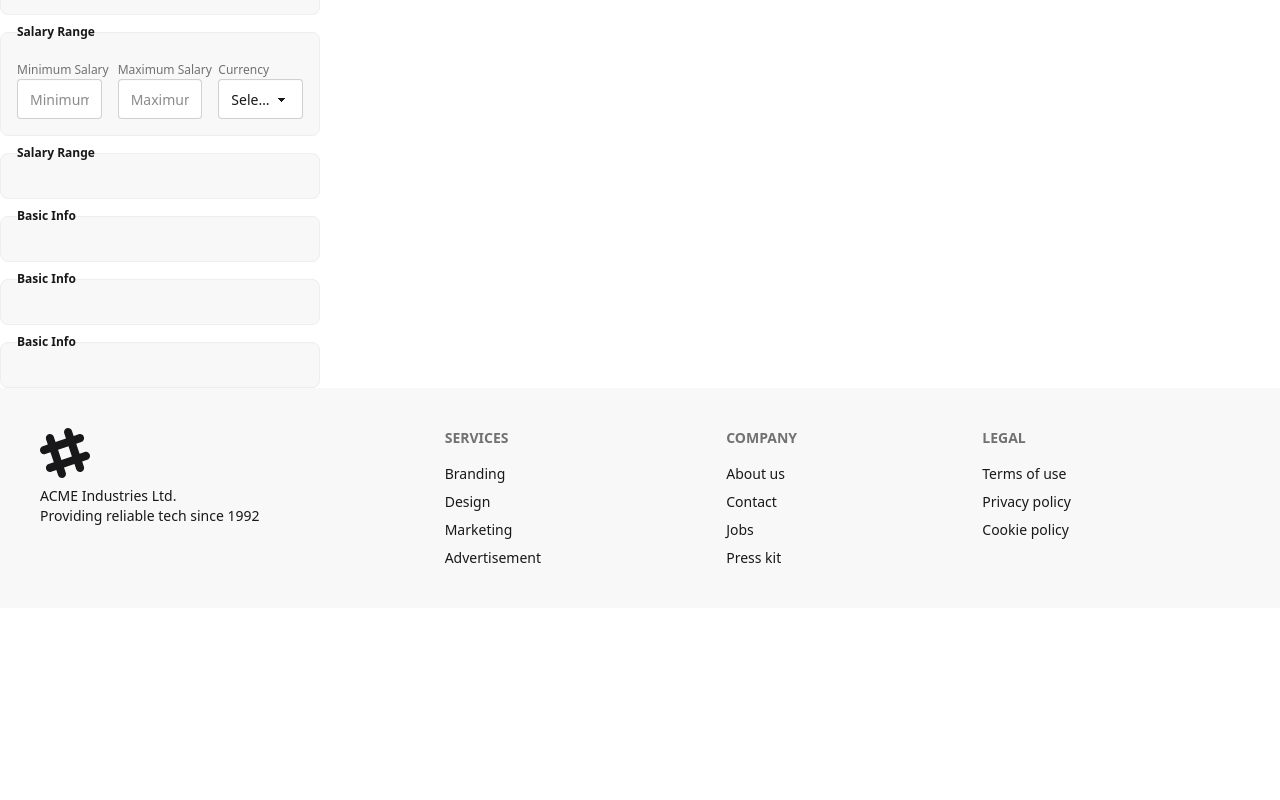
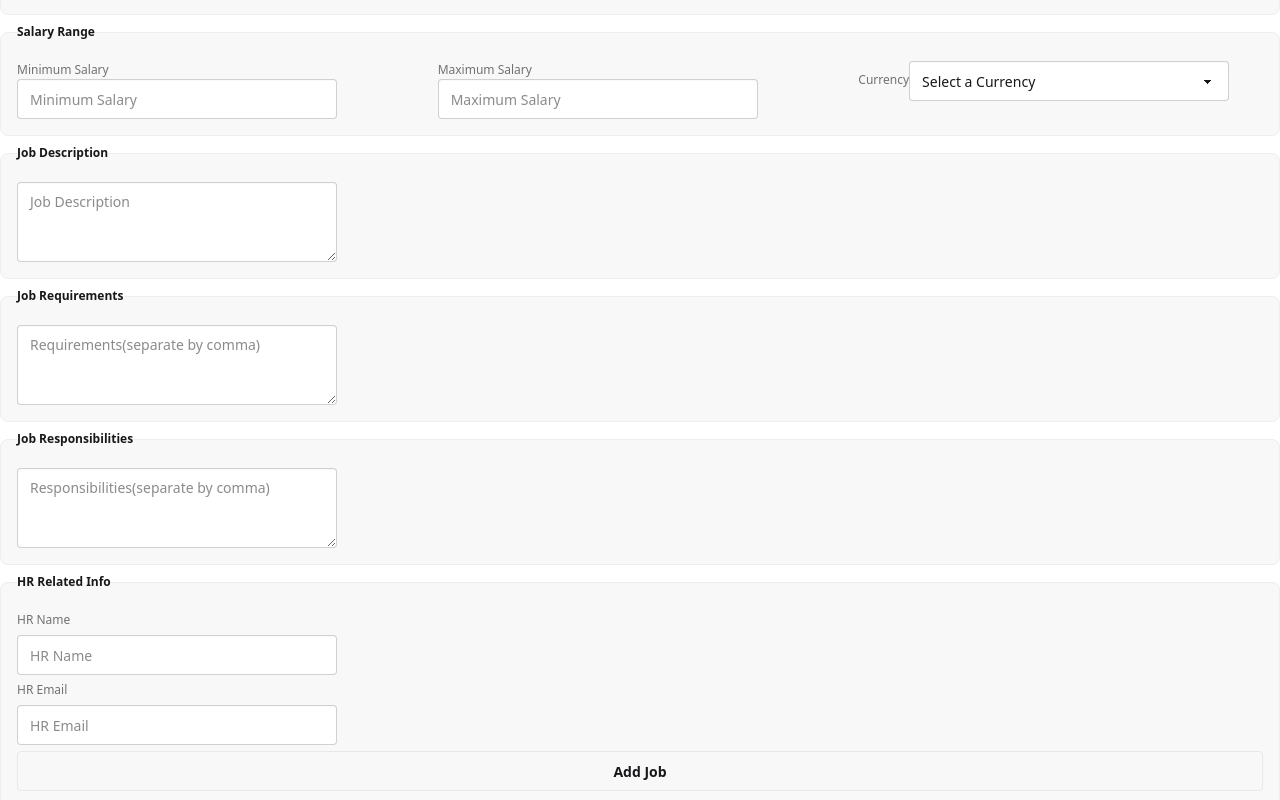
Before and after one commit to shahadot99999/career-code-client, a React app: page /addJob in a window 1280 px wide. Shown: the part 720-1520 px from the top of the page. Before the commit the page ends 1328 px from the top, so only its background shows below. Built offline with nearby package versions, Linux system fonts and the light colour scheme; no server answers; sample sign-in values are in the browser's storage; the HTML template or start-up script is replaced by a standard one.

Commit message:
Finish the form and Extract form data

```diff
--- a/src/pages/AddJob/AddJob.jsx
+++ b/src/pages/AddJob/AddJob.jsx
@@ -1,11 +1,22 @@
 import React from 'react';
 
 const AddJob = () => {
+
+    const handleAddAJob = e =>{
+        e.preventDefault();
+        const form = e.target;
+        const formData = new FormData(form);
+
+
+        const data = Object.fromEntries(formData.entries());
+        console.log(data);
+
+    }
     return (
         <div>
             <h3 className="3xl">Please add a job.</h3>
-            <form >
-                <fieldset className="fieldset bg-base-200 border-base-300 rounded-box w-xs border p-4">
+            <form onSubmit={handleAddAJob} >
+                <fieldset className="fieldset bg-base-200 border-base-300 rounded-box w-full border p-4">
                     <legend className="fieldset-legend">Basic Info</legend>
 
                     <label className="label">Job Title</label>
@@ -22,7 +33,7 @@
                 </fieldset>
 
                 {/* Job Type */}
-                <fieldset className="fieldset bg-base-200 border-base-300 rounded-box w-xs border p-4">
+                <fieldset className="fieldset bg-base-200 border-base-300 rounded-box w-full border p-4">
                     <legend className="fieldset-legend">Job Type</legend>
                     <div className="filter">
                         <input className="btn filter-reset" type="radio" name="jobType" aria-label="All" />
@@ -34,7 +45,7 @@
                 </fieldset>
 
                 {/* Job Category */}
-                <fieldset className="fieldset bg-base-200 border-base-300 rounded-box w-xs border p-4">
+                <fieldset className="fieldset bg-base-200 border-base-300 rounded-box w-full border p-4">
                     <legend className="fieldset-legend">Job Category</legend>
 
                     <select defaultValue="Job Category" name='category'
@@ -47,7 +58,7 @@
                 </fieldset>
 
                 {/*Application Deadline */}
-                <fieldset className="fieldset bg-base-200 border-base-300 rounded-box w-xs border p-4">
+                <fieldset className="fieldset bg-base-200 border-base-300 rounded-box w-full border p-4">
                     <legend className="fieldset-legend">Application Deadline</legend>
                     <input type="date" className="input" />
 
@@ -55,25 +66,25 @@
                 </fieldset>
 
                 {/* Salary Range */}
-                <fieldset className="fieldset bg-base-200 border-base-300 rounded-box w-xs border p-4">
+                <fieldset className="fieldset bg-base-200 border-base-300 rounded-box w-full border p-4">
                     <legend className="fieldset-legend">Salary Range</legend>
 
                     <div className='grid grid-cols-1 lg:grid-cols-3 gap-4'>
 
                         <div>
                             <label className="label">Minimum Salary</label>
-                            <input type="text" className="input" name='salaryMin' placeholder="Minimum Salary" />
+                            <input type="text" className="input" name='min' placeholder="Minimum Salary" />
                         </div>
 
                         <div>
                             <label className="label">Maximum Salary</label>
-                            <input type="text" className="input" name='salaryMax'
+                            <input type="text" className="input" name='max'
                                 placeholder="Maximum Salary" />
                         </div>
 
                         <div>
                             <label className="label">Currency</label>
-                            <select defaultValue="Select a Currency" name='currency category'
+                            <select defaultValue="Select a Currency" name='currency '
                                 className="select">
                                 <option disabled={true}>Select a Currency</option>
                                 <option>BDT</option>
@@ -85,33 +96,48 @@
 
                 </fieldset>
 
-                {/*  */}
-                <fieldset className="fieldset bg-base-200 border-base-300 rounded-box w-xs border p-4">
-                    <legend className="fieldset-legend">Salary Range</legend>
+                {/* Job Description */}
+                <fieldset className="fieldset bg-base-200 border-base-300 rounded-box w-full border p-4">
+                    <legend className="fieldset-legend">Job Description</legend>
+                      <textarea className="textarea"
+                      name='description' placeholder="Job Description"></textarea>
 
 
                 </fieldset>
 
-                {/*  */}
-                <fieldset className="fieldset bg-base-200 border-base-300 rounded-box w-xs border p-4">
-                    <legend className="fieldset-legend">Basic Info</legend>
+                {/* Job Requirements */}
+                <fieldset className="fieldset bg-base-200 border-base-300 rounded-box w-full border p-4">
+                    <legend className="fieldset-legend">Job Requirements</legend>
+                    <textarea className="textarea"
+                     name='requirements'
+                     placeholder="Requirements(separate by comma)"></textarea>
+                </fieldset>
+
+                {/* Job Responsibilities */}
+                <fieldset className="fieldset bg-base-200 border-base-300 rounded-box w-full border p-4">
+                    <legend className="fieldset-legend">Job Responsibilities</legend>
+                    <textarea className="textarea"
+                     name='responsibilities'
+                     placeholder="Responsibilities(separate by comma)"></textarea>
+                </fieldset>
 
 
+
+
+                {/*  */}
+                <fieldset className="fieldset bg-base-200 border-base-300 rounded-box w-full border p-4">
+                    <legend className="fieldset-legend">HR Related Info</legend>
+
+                    <label className="label">HR Name</label>
+                    <input type="text" name='hr_name' className="input" placeholder="HR Name" />
+
+                    <label className="label">HR Email</label>
+                    <input type="email" name='company' className="input" placeholder="HR Email" />
+
+                   <input type="submit" className='btn' value="Add Job" />
                 </fieldset>
 
-                {/*  */}
-                <fieldset className="fieldset bg-base-200 border-base-300 rounded-box w-xs border p-4">
-                    <legend className="fieldset-legend">Basic Info</legend>
 
-
-                </fieldset>
-
-                {/*  */}
-                <fieldset className="fieldset bg-base-200 border-base-300 rounded-box w-xs border p-4">
-                    <legend className="fieldset-legend">Basic Info</legend>
-
-
-                </fieldset>
 
             </form>
         </div>
```
